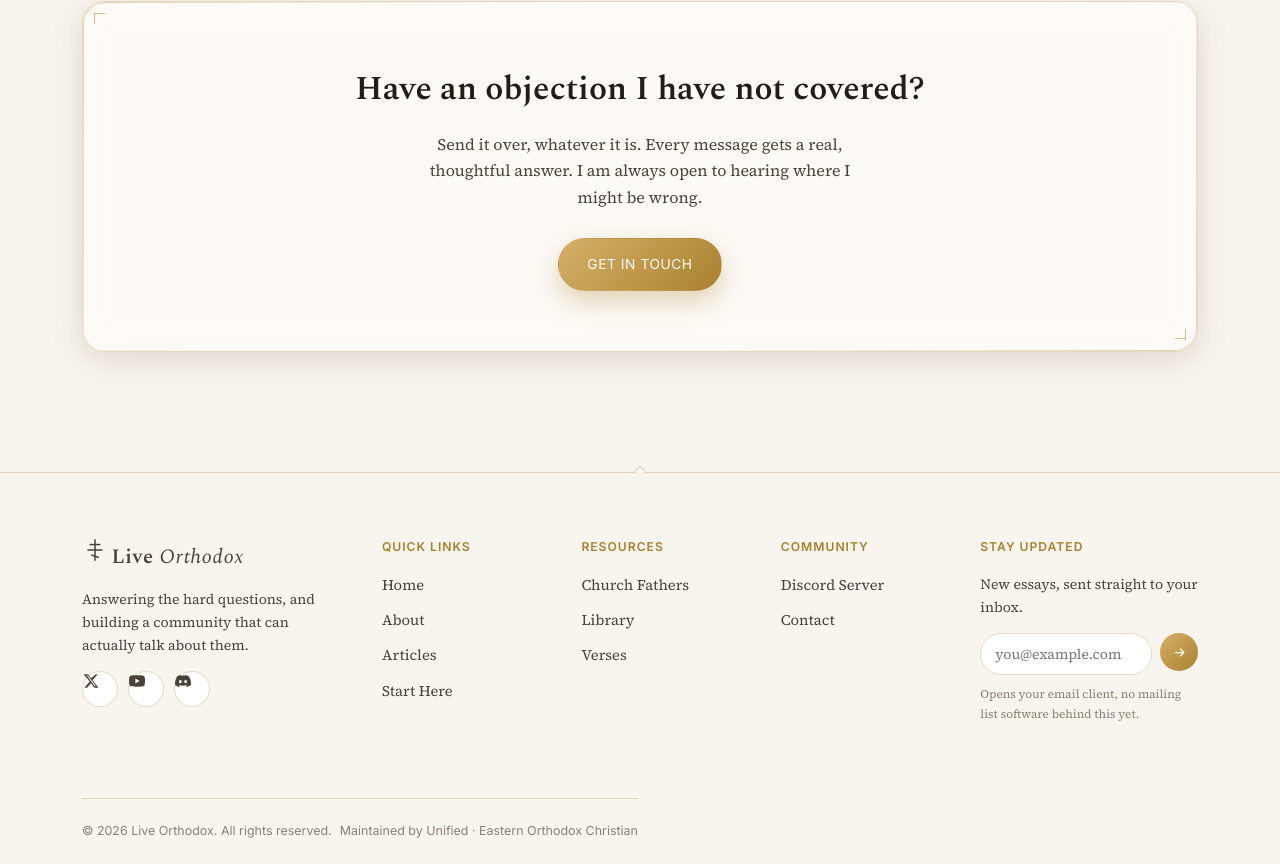
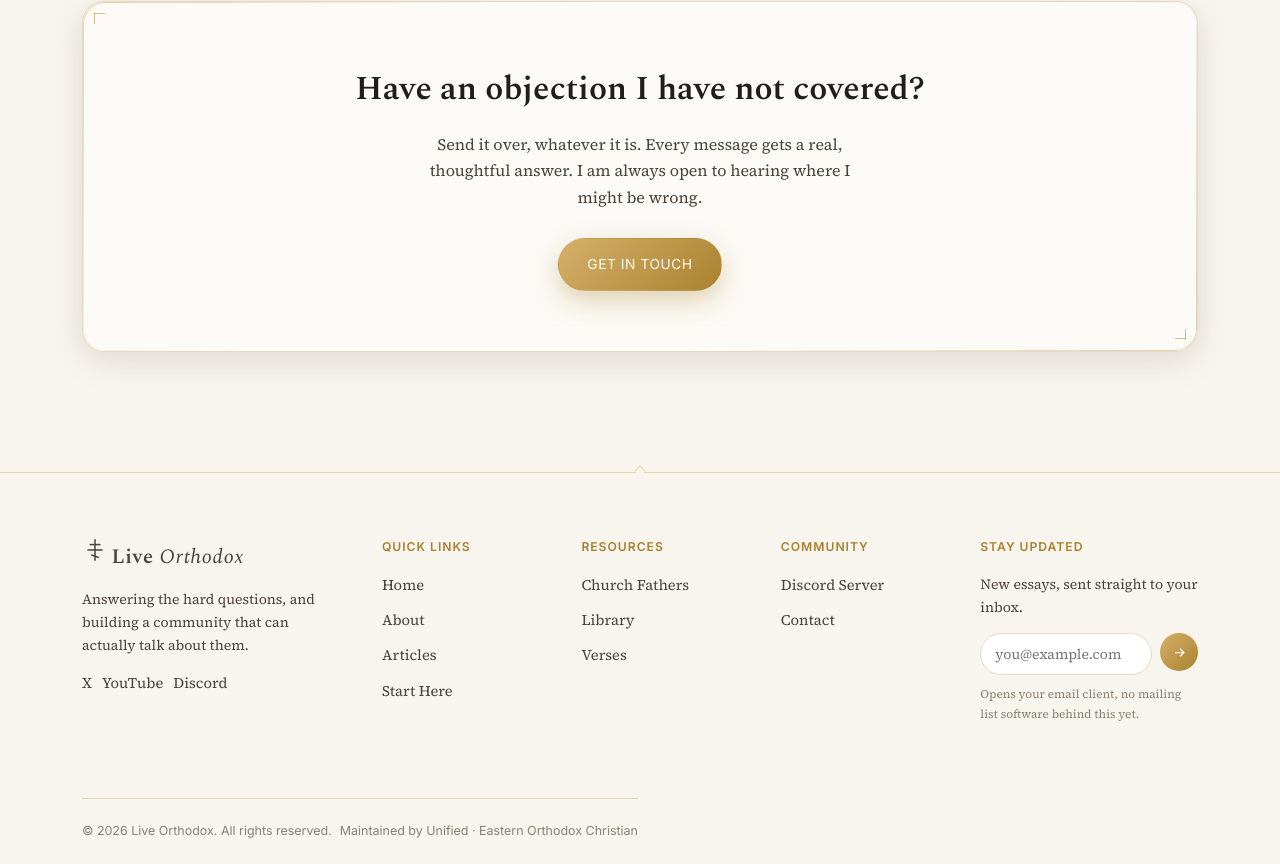
Before and after one commit to halosent/halosent.github.io, a plain HTML site: page index.html in a window 1280 px wide. Shown: the part 3388-4252 px from the top of the page. Drawn offline with nearby package versions, Linux system fonts and the light colour scheme.

Commit message:
Add files via upload

```diff
--- a/index.html
+++ b/index.html
@@ -327,15 +327,9 @@
         </a>
         <p>Answering the hard questions, and building a community that can actually talk about them.</p>
         <div class="footer-socials">
-          <a href="https://x.com/liveorthodox" target="_blank" rel="noopener" aria-label="Live Orthodox on X" class="social-icon">
-            <svg width="16" height="16" viewBox="0 0 24 24" fill="currentColor"><path d="M18.9 2H22l-7.6 8.7L23.3 22H16.9l-5-6.5-5.7 6.5H2l8.1-9.3L1 2h6.6l4.5 6 6.8-6zM17.7 20h1.7L7.4 3.9H5.6L17.7 20z"/></svg>
-          </a>
-          <a href="https://www.youtube.com/@LiveOrthodox" target="_blank" rel="noopener" aria-label="Live Orthodox on YouTube" class="social-icon">
-            <svg width="16" height="16" viewBox="0 0 24 24" fill="currentColor"><path d="M23.5 6.2a3 3 0 00-2.1-2.1C19.5 3.5 12 3.5 12 3.5s-7.5 0-9.4.6A3 3 0 00.5 6.2 31 31 0 000 12a31 31 0 00.5 5.8 3 3 0 002.1 2.1c1.9.6 9.4.6 9.4.6s7.5 0 9.4-.6a3 3 0 002.1-2.1A31 31 0 0024 12a31 31 0 00-.5-5.8zM9.6 15.6V8.4l6.3 3.6-6.3 3.6z"/></svg>
-          </a>
-          <a href="https://discord.gg/FzgpfkRYjd" target="_blank" rel="noopener" aria-label="Live Orthodox on Discord" class="social-icon">
-            <svg width="16" height="16" viewBox="0 0 24 24" fill="currentColor"><path d="M20.317 4.3698a19.7913 19.7913 0 00-4.8851-1.5152.0741.0741 0 00-.0785.0371c-.211.3753-.4447.8648-.6083 1.2495-1.8447-.2762-3.68-.2762-5.4868 0-.1636-.3933-.4058-.8742-.6177-1.2495a.077.077 0 00-.0785-.037 19.7363 19.7363 0 00-4.8852 1.515.0699.0699 0 00-.0321.0277C.5334 9.0458-.319 13.5799.0992 18.0578a.0824.0824 0 00.0312.0561c2.0528 1.5076 4.0413 2.4228 5.9929 3.0294a.0777.0777 0 00.0842-.0276c.4616-.6304.8731-1.2952 1.226-1.9942a.076.076 0 00-.0416-.1057c-.6528-.2476-1.2743-.5495-1.8722-.8923a.077.077 0 01-.0076-.1277c.1258-.0943.2517-.1923.3718-.2914a.0743.0743 0 01.0776-.0105c3.9278 1.7933 8.18 1.7933 12.0614 0a.0739.0739 0 01.0785.0095c.1202.099.246.1981.3728.2924a.077.077 0 01-.0066.1276 12.2986 12.2986 0 01-1.873.8914.0766.0766 0 00-.0407.1067c.3604.698.7719 1.3628 1.225 1.9932a.076.076 0 00.0842.0286c1.961-.6067 3.9495-1.5219 6.0023-3.0294a.077.077 0 00.0313-.0552c.5004-5.177-.8382-9.6739-3.5485-13.6604a.061.061 0 00-.0312-.0286zM8.02 15.3312c-1.1825 0-2.1569-1.0857-2.1569-2.419 0-1.3332.9555-2.4189 2.157-2.4189 1.2108 0 2.1757 1.0952 2.1568 2.419 0 1.3332-.9555 2.4189-2.1569 2.4189zm7.9748 0c-1.1825 0-2.1569-1.0857-2.1569-2.419 0-1.3332.9554-2.4189 2.1569-2.4189 1.2108 0 2.1757 1.0952 2.1568 2.419 0 1.3332-.946 2.4189-2.1568 2.4189Z"/></svg>
-          </a>
+          <a href="https://x.com/liveorthodox" target="_blank" rel="noopener" class="footer-social-text">X</a>
+          <a href="https://www.youtube.com/@LiveOrthodox" target="_blank" rel="noopener" class="footer-social-text">YouTube</a>
+          <a href="https://discord.gg/FzgpfkRYjd" target="_blank" rel="noopener" class="footer-social-text">Discord</a>
         </div>
       </div>
 
```
